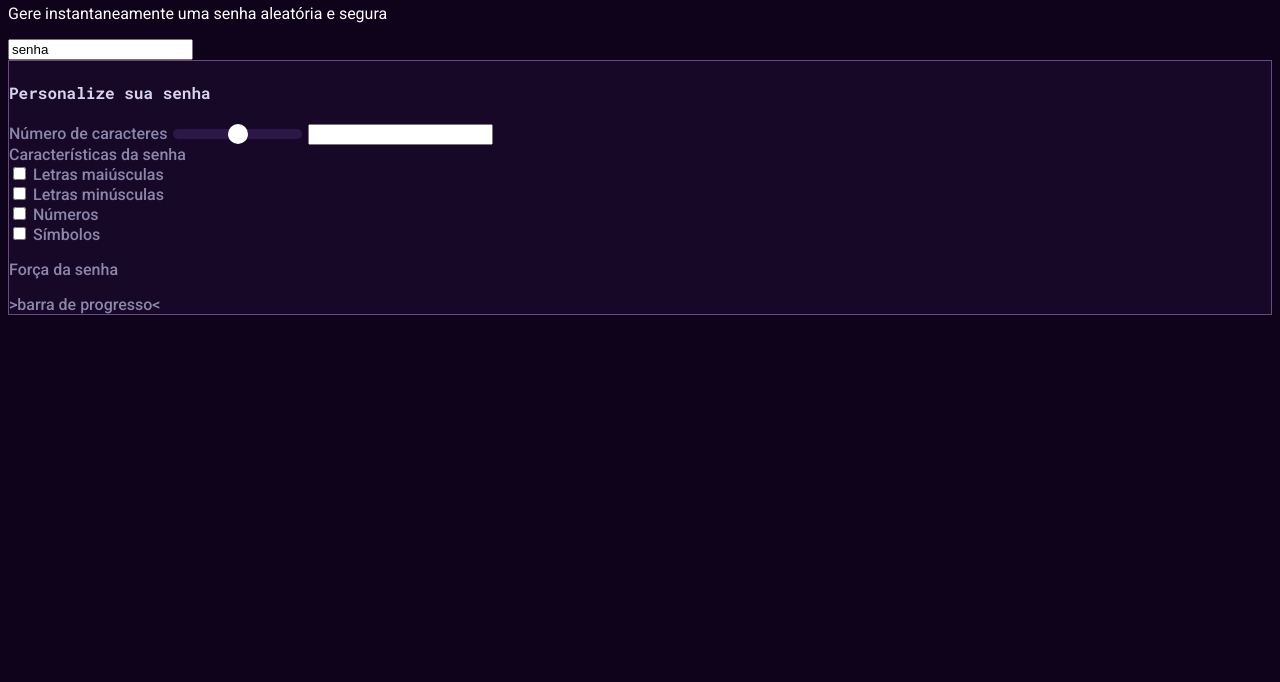
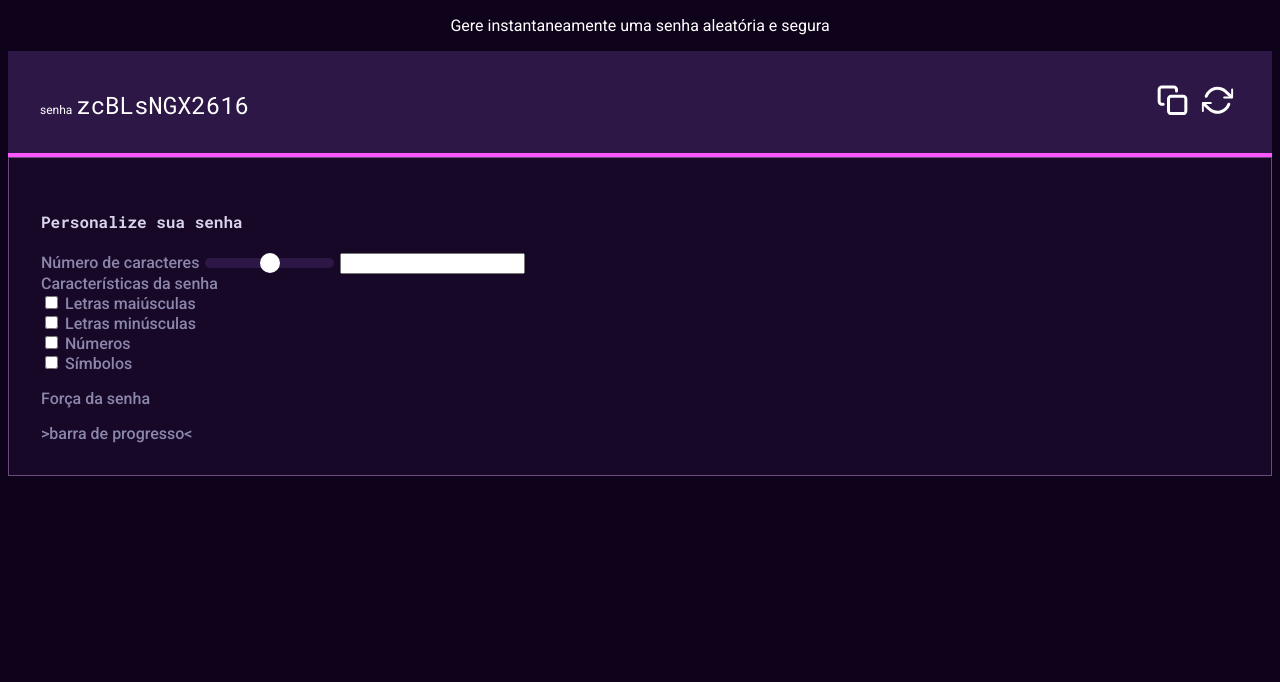
Before and after one commit to unzerstort/gerador-senhas, a plain HTML site: page index.html in a window 1280 px wide. Shown: the part 118-800 px from the top of the page. Drawn offline with Linux system fonts and the light colour scheme.

Commit message:
adds readme info, classes and updates html structure

```diff
--- a/index.html
+++ b/index.html
@@ -23,15 +23,32 @@
 <body>
     <header class="header">
         <img src="/src/assets/icons/lock.svg" alt="Ícone de cadeado">
-        <h2 class="header__title">Gerador de Senhas</h2>
+        <h2 class="header__title font-mono">Gerador de Senhas</h2>
         <p class="header__about">Gere instantaneamente uma senha aleatória e segura</p>
     </header>
 
-    <section class="">
-        <input type="text" id="senha" readonly value="senha">
+    <!-- TODO: definir padding no container -->
+    <section class="container">
+        <div class="card bg-dark-violet bold-border-bottom border-shocking-pink">
+            <div class="row password-container">
+                <div class="password">
+                    <span class="text-xs">senha</span>
+                    <span class="text-xl font-mono">zcBLsNGX2616</span>
+                </div>
 
-        <div class="card">
-            <h4 class="card__title">Personalize sua senha</h4>
+                <div class="row">
+                    <button class="btn-unstyled cursor-pointer">
+                        <img src="/src/assets/icons/copy.svg" alt="Copiar senha gerada">
+                    </button>
+                    <button class="btn-unstyled cursor-pointer">
+                        <img src="/src/assets/icons/refresh.svg" alt="Gerar nova senha">
+                    </button>
+                </div>
+            </div>
+        </div>
+
+        <div class="card bg-darker-violet border border-opaque-violet">
+            <h4 class="card__title font-mono">Personalize sua senha</h4>
 
             <div class="card__content">
                 <div class="">
--- /dev/null
+++ b/src/assets/stylesheets/_queries.scss
@@ -0,0 +1,23 @@
+@media (min-width:320px) {
+    /* smartphones, portrait iPhone, portrait 480x320 phones (Android) */
+}
+
+@media (min-width:480px) {
+    /* smartphones, Android phones, landscape iPhone */
+}
+
+@media (min-width:600px) {
+    /* portrait tablets, portrait iPad, e-readers (Nook/Kindle), landscape 800x480 phones (Android) */
+}
+
+@media (min-width:801px) {
+    /* tablet, landscape iPad, lo-res laptops ands desktops */
+}
+
+@media (min-width:1025px) {
+    /* big landscape tablets, laptops, and desktops */
+}
+
+@media (min-width:1281px) {
+    /* hi-res laptops and desktops */
+}
--- a/src/assets/stylesheets/index.scss
+++ b/src/assets/stylesheets/index.scss
@@ -1,41 +1,103 @@
 @use '_colors.scss';
 @use '_fonts.scss';
 @use '_slider.scss';
+@use '_queries.scss';
 
 body {
     background-color: colors.$darkest-violet;
+    color: colors.$white;
+    font-family: fonts.$main-font;
 }
 
-%title {
+.font-mono {
     font-family: fonts.$accent-font;
 }
 
-%content {
+.font-sans {
     font-family: fonts.$main-font;
 }
 
+// TODO: renomear
+.header {
+    display: flex;
+    flex-direction: column;
+    align-items: center;
+}
+
 .header__title {
-    @extend %title;
     color: colors.$white;
 }
 
 .header__about {
-    @extend %content;
     color: colors.$white;
+    text-align: center;
 }
 
 .card {
-    border: solid 1px colors.$opaque-violet;
-    background-color: colors.$darker-violet;
+    // border: solid 1px colors.$opaque-violet;
+    // background-color: colors.$darker-violet;
+    padding: 2em;
 }
 
 .card__title {
-    @extend %title;
     color: colors.$light-grey;
 }
 
 .card__content {
-    @extend %content;
     color: colors.$grey;
     font-weight: 500;
 }
+
+// TODO: modificar pelo media query
+.password-container {
+    align-items: end;
+    justify-content: space-between;
+}
+
+// TODO: move to utils
+// TODO: check if sass processing can generate these classes from my colors
+
+.btn-unstyled {
+    background: none;
+    border: none;
+}
+.bg-dark-violet {
+    background-color: colors.$dark-violet;
+}
+
+.bold-border-bottom {
+    border-bottom: solid 4px;
+}
+
+.border-shocking-pink {
+    border-color: colors.$shocking-pink;
+}
+
+.bg-darker-violet {
+    background-color: colors.$darker-violet;
+}
+
+.border {
+    border: solid 1px;
+}
+
+.border-opaque-violet {
+    border-color: colors.$opaque-violet;
+}
+
+.row {
+    display: flex;
+    flex-direction: row;
+}
+
+.text-xs {
+    font-size: 0.75em;
+}
+
+.text-xl {
+    font-size: 1.5em;
+}
+
+.cursor-pointer {
+    cursor: pointer;
+}
```
Also changed, not shown: README.md, build/stylesheets/index.css, 1 other file.
